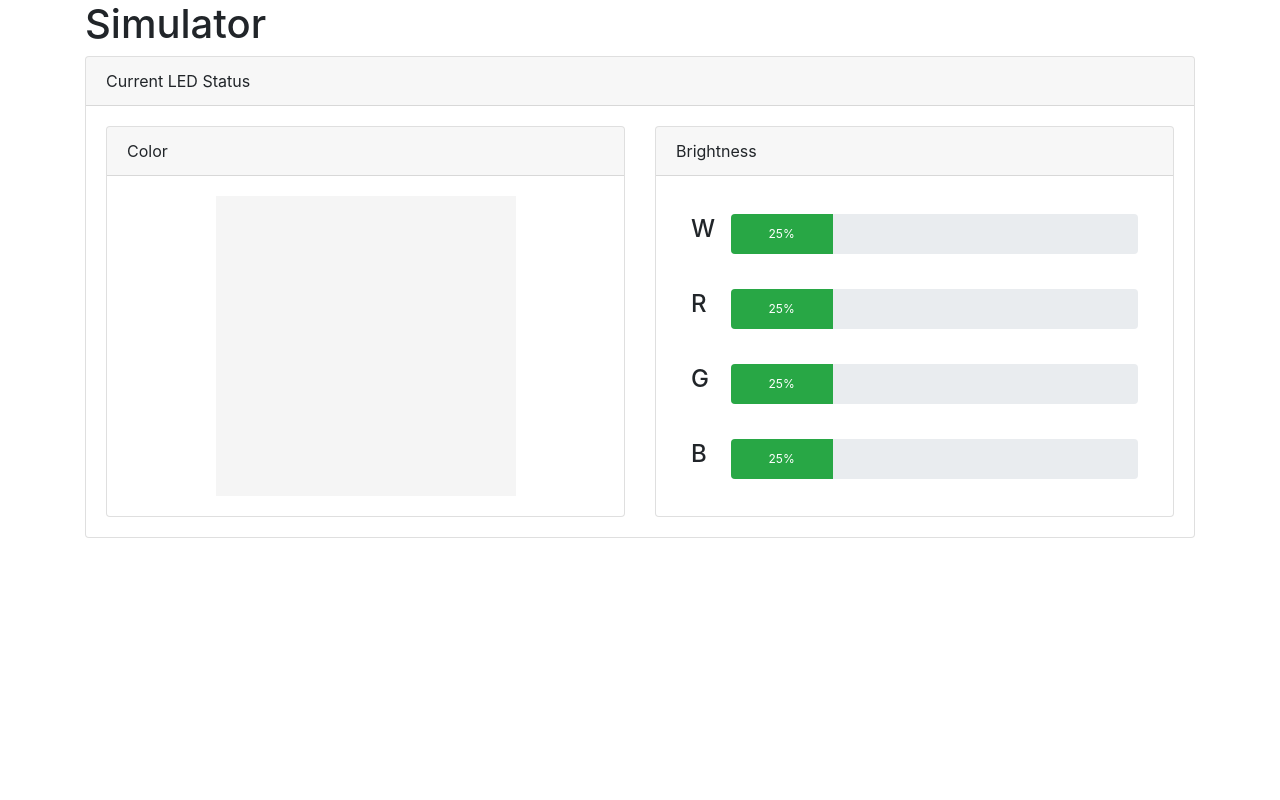
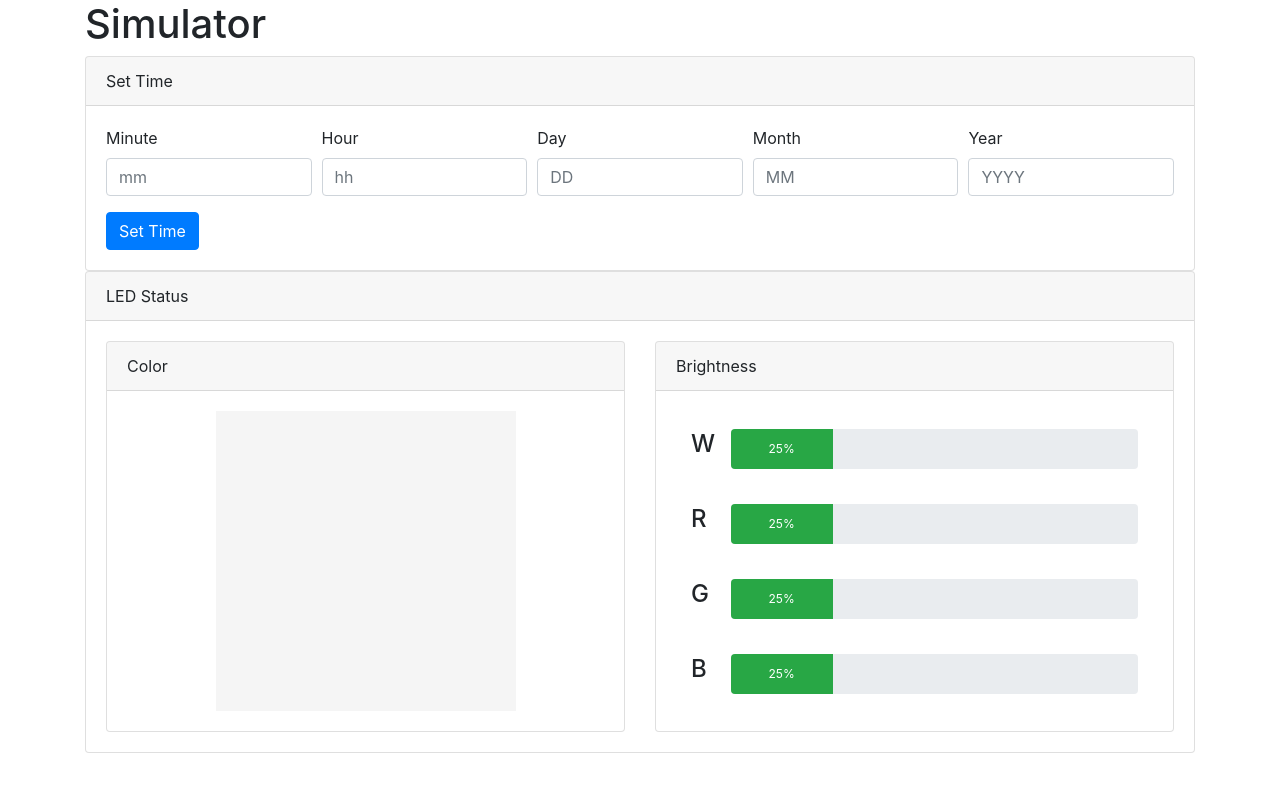
Before and after one commit to parthsagdeo/circadean-led, a Flask app: page /simulator in a window 1280 px wide. Run offline with Flask 2, Linux system fonts and the light colour scheme; lists and menus that the app fills with data are empty; parts of the project's set-up code (start-up, migrations or seed data) failed here and were passed over; some libraries are stand-ins or nearby versions.

Commit message:
Added comments and made more pythonic

```diff
--- a/Alarms.py
+++ b/Alarms.py
@@ -38,7 +38,7 @@ class OneTimeAlarm(BaseAlarm):
         self.rgbw = rgbw
 
     def get_last_activation_time(self, cur_datetime):
-        return self.alarm_datetime
+        return self.alarm_datetime if self.alarm_datetime <= cur_datetime else None
 
     def get_rgbw_at_datetime(self, cur_datetime):
         if cur_datetime >= self.alarm_datetime:
--- a/database.py
+++ b/database.py
@@ -3,6 +3,7 @@ import json
 import Alarms
 
 DATABASE_FILE = 'control.db'
+
 
 def create_connection():
     """ create a database connection to the SQLite database
@@ -34,7 +35,6 @@ def table_exists(conn, name):
     cur = conn.cursor()
     cur.execute(sql)
     result = cur.fetchone()
-    print(result)
     return result != (0,)
 
 
--- a/main.py
+++ b/main.py
@@ -17,7 +17,7 @@ def set_alarm():
     f = request.form
     alarm_datetime = datetime.datetime(int(f.get('yr')), int(f.get('mon')), int(f.get('day')),
                                        int(f.get('hr')), int(f.get('min')))
-    color_tuple = (f.get('r'), f.get('g'), f.get('b'), f.get('w'))
+    color_tuple = (int(f.get('r')), int(f.get('g')), int(f.get('b')), int(f.get('w')))
 
     db.set_alarm(Alarms.OneTimeAlarm(alarm_datetime, color_tuple))
 
@@ -27,7 +27,7 @@ def set_alarm():
 @app.route("/set_led", methods=['POST','GET'])
 def set_led():
     f = request.form
-    rgbw_tuple = (f.get('r'), f.get('g'), f.get('b'), f.get('w'))
+    rgbw_tuple = (int(f.get('r')), int(f.get('g')), int(f.get('b')), int(f.get('w')))
 
     db.set_alarm(Alarms.OneTimeAlarm(datetime.datetime.now(), rgbw_tuple))
     return "Success!"
--- a/static/simulator.js
+++ b/static/simulator.js
@@ -1,20 +1,23 @@
-function load_current_color(){
+function setProgressbar(id, num) {
+    document.getElementById(id).style = "width: " + num + "%";
+    document.getElementById(id).innerHTML = num + "%";
+}
+
+function getColorAtTime(oFormElement){
+    if (!oFormElement.action) { return; }
     var ajax = new XMLHttpRequest();
-    ajax.open("GET", "/get_current_color", true);
+    ajax.open("post", "/get_color_at_datetime");
     ajax.onload = function() {
         var responseText = ajax.responseText;
-        colors_dict = JSON.parse(responseText);
-        console.log(colors_dict);
-        setProgressbar = function(id, num) {
-          document.getElementById(id).style = "width: " + num + "%";
-          document.getElementById(id).innerHTML = num + "%";
-        }
+        colors_tuple = JSON.parse(responseText);
+        console.log(colors_tuple);
+
 
         //Get color data
-        w_pc = colors_dict['w']
-        r_pc = colors_dict['r']
-        g_pc = colors_dict['g']
-        b_pc = colors_dict['b']
+        r_pc = colors_tuple[0]
+        g_pc = colors_tuple[1]
+        b_pc = colors_tuple[2]
+        w_pc = colors_tuple[3]
 
         // Set progress bars
         setProgressbar("whiteProgressbar", w_pc)
@@ -28,12 +31,10 @@ function load_current_color(){
         b_8bit = Math.round(b_pc * 2.55)
 
         rgbToHex = function (r, g, b) {
-          return "#" + ((1 << 24) + (r << 16) + (g << 8) + b).toString(16).slice(1);
+            return "#" + ((1 << 24) + (r << 16) + (g << 8) + b).toString(16).slice(1);
         }
         document.getElementById("colorCell").style = "width:300px; height:300px; background-color: " + rgbToHex(r_8bit, g_8bit, b_8bit) + ";";
 
     }
-    ajax.send()
+    ajax.send(new FormData(oFormElement))
 }
-
-load_current_color();
--- a/templates/simulator.html
+++ b/templates/simulator.html
@@ -21,7 +21,39 @@
       <h1>Simulator</h1>
       <div class="card">
         <div class="card-header">
-            Current LED Status
+            Set Time
+        </div>
+        <div class="card-body">
+          <form action="/get_color_at_datetime" method="post" onsubmit="getColorAtTime(this); return false;">
+            <div class="form-row">
+              <div class="form-group col-sm">
+                <label for="inputMinutes">Minute</label>
+                <input type="number" class="form-control" id="inputMinutes" name="min" placeholder="mm"/>
+              </div>
+              <div class="form-group col-sm">
+                <label for="inputHours">Hour</label>
+                <input type="number" class="form-control" id="inputHours" name="hr" placeholder="hh"/>
+              </div>
+              <div class="form-group col-sm">
+                <label for="inputDays">Day</label>
+                <input type="number" class="form-control" id="inputDays" name="day" placeholder="DD"/>
+              </div>
+              <div class="form-group col-sm">
+                <label for="inputMonths">Month</label>
+                <input type="number" class="form-control" id="inputMonths" name="mon" placeholder="MM"/>
+              </div>
+              <div class="form-group col-sm">
+                <label for="inputYears">Year</label>
+                <input type="number" class="form-control" id="inputYears" name="yr" placeholder="YYYY"/>
+              </div>
+            </div>
+            <button type="submit" class="btn btn-primary" id="submitTime">Set Time</button>
+          </form>
+        </div>
+      </div>
+      <div class="card">
+        <div class="card-header">
+            LED Status
         </div>
         <div class="card-body">
           <div class="row">
```
Also changed, not shown: controller.py (+0 -7 lines), templates/configurator.html (+22 -3 lines), test.py (+32 -5 lines).
